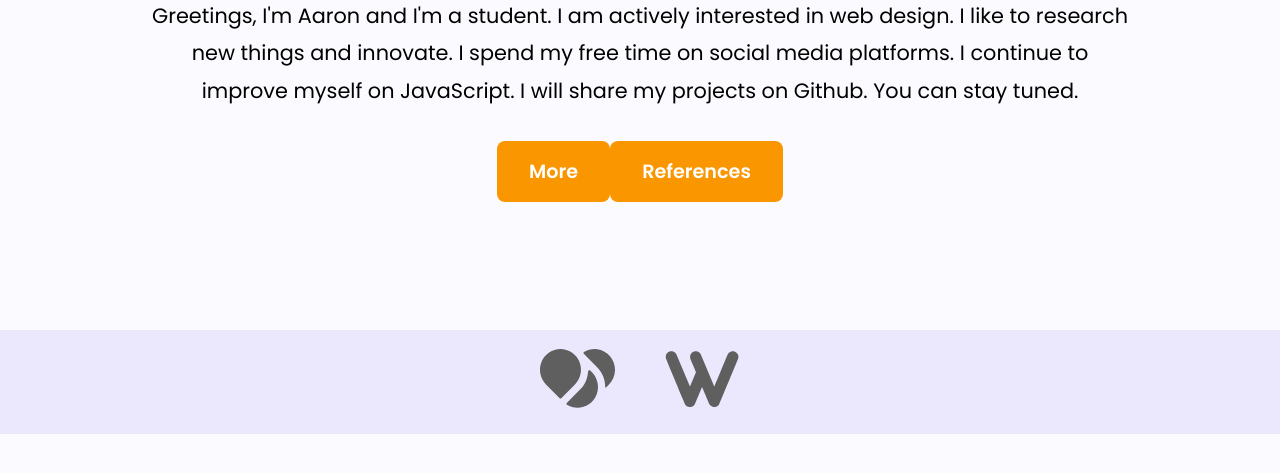
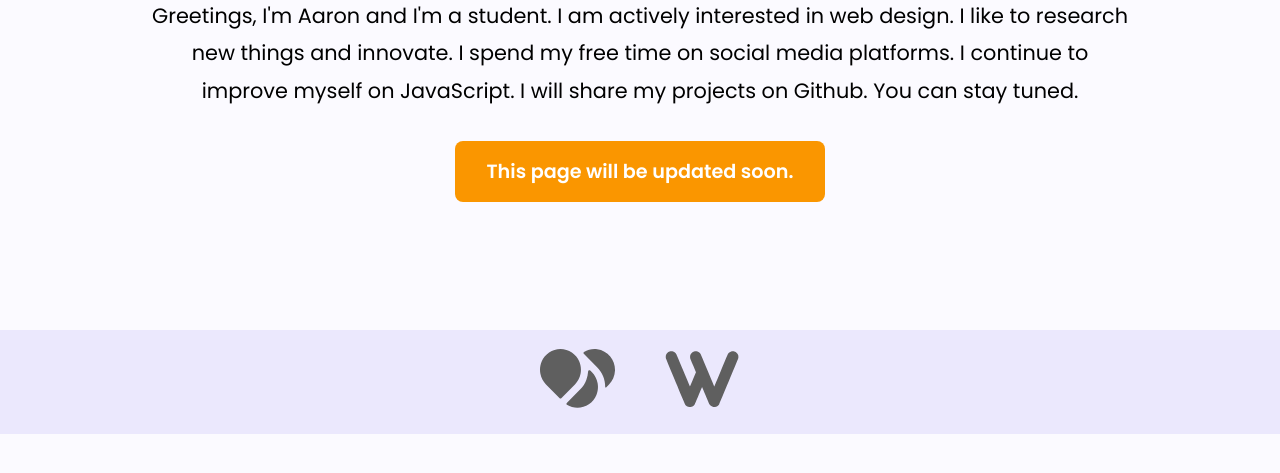
Before and after one commit to Widded/widded.github.io, a plain HTML site: page index.html in a window 1280 px wide. Shown: the part 297-770 px from the top of the page. Drawn offline with nearby package versions, Linux system fonts and the light colour scheme.

Commit message:
Some changes on UI

```diff
--- a/index.html
+++ b/index.html
@@ -91,8 +91,7 @@
                         href="https://github.com/Widded">Github</a>. You can stay tuned.</p>
 
                 <div class="more">
-                    <a href="">More</a>
-                    <a href="">References</a>
+                    <a>This page will be updated soon.</a>
                 </div>
             </div>
         </div>
```
